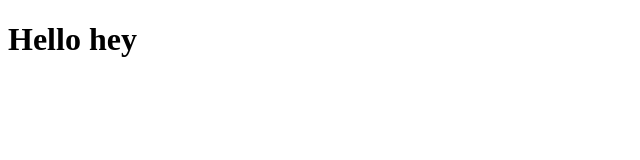
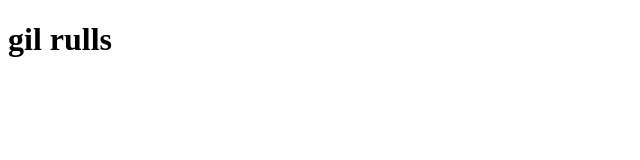
Before and after one commit to Yuval-Ronen/aaa, a plain HTML site: page site/index.html in a window 1280 px wide. Shown: the whole page, without its empty margins (0-640 px from the left). Drawn offline with Linux system fonts and the light colour scheme.

Commit message:
small addition to website

```diff
--- a/site/index.html
+++ b/site/index.html
@@ -4,6 +4,6 @@
 	<title>Hello</title>
 </head>
 <body>
-<h1> Hello hey </h1>
+<h1> gil rulls </h1>
 </body>
 </html>
```
